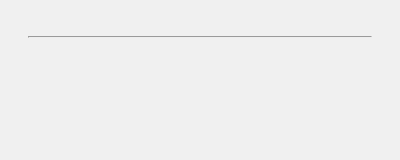
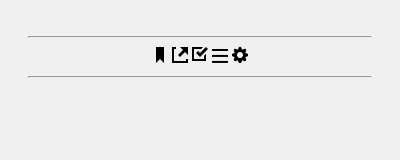
Before and after one commit to stef-levesque/dash-ext, a browser extension: page popup.html in a window 400 px wide. Drawn offline with Linux system fonts and the light colour scheme.

Commit message:
add a Commands section

```diff
--- a/css/style.css
+++ b/css/style.css
@@ -11,3 +11,6 @@ body {
 	/*overflow: hidden;*/
 	max-width: 400px;
 }
+#commands{
+	text-align: center;
+}
--- a/popup.html
+++ b/popup.html
@@ -24,6 +24,14 @@
 <body>
 	<div id="qrcode" style="width=100px; height=100px;" ></div>
 	<hr>
+	<div id="commands">
+	<a id="bookmark" href="#"><img src="img/bookmark-16.png" alt="bookmark"></a>
+	<a id="popout" href="#"><img src="img/popout-16.png" alt="popout"></a>
+	<a id="task" href="#"><img src="img/task-16.png" alt="task"></a>
+	<a id="menu" href="#"><img src="img/menu-16.png" alt="menu"></a>
+	<a id="options" href="#"><img src="img/options-16.png" alt="options"></a>
+	</div>
+	<hr>
 	<div id="status"></div>
 </body>
 </html>
```
Also changed, not shown: TODO.md (+1 -1 lines).
